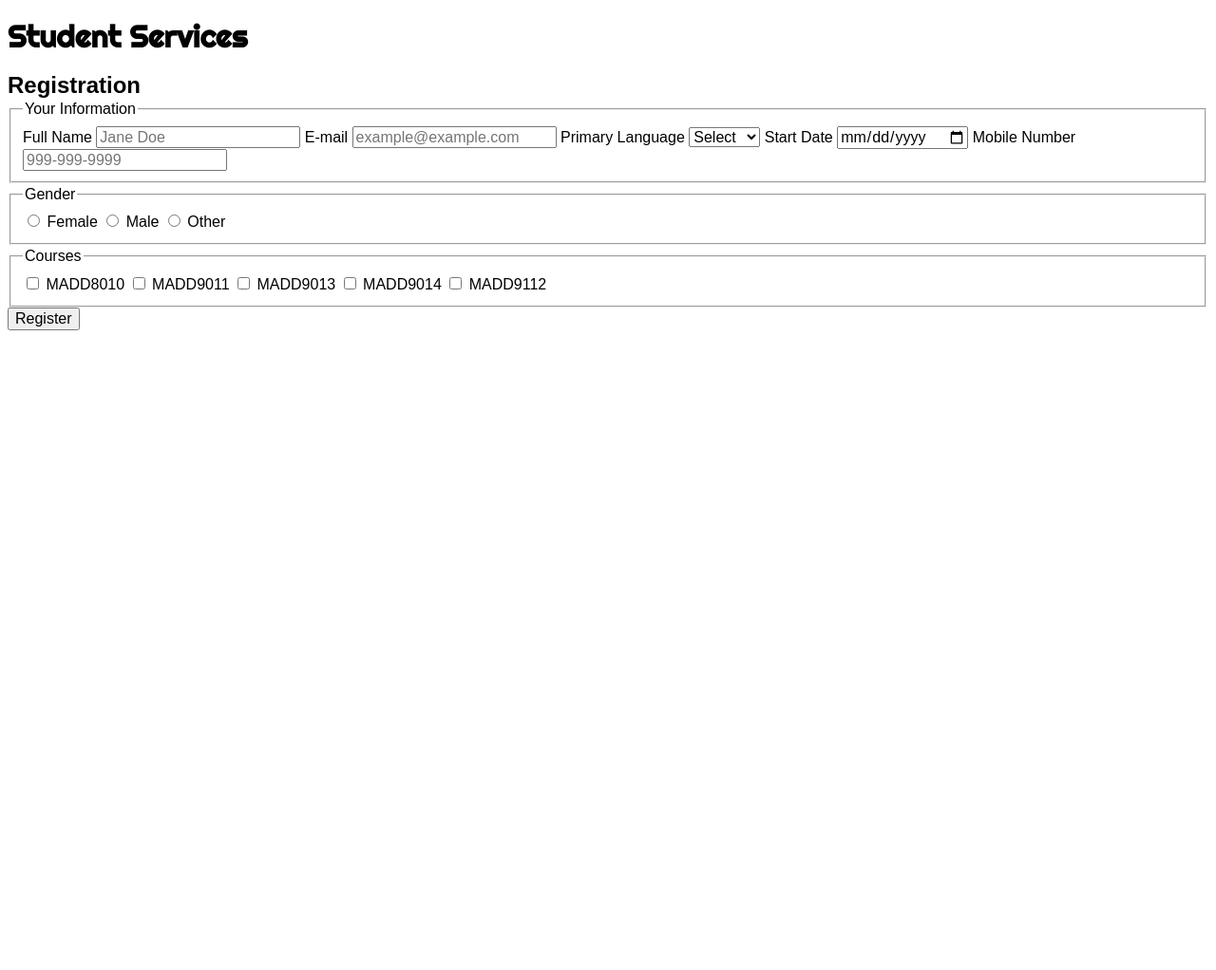
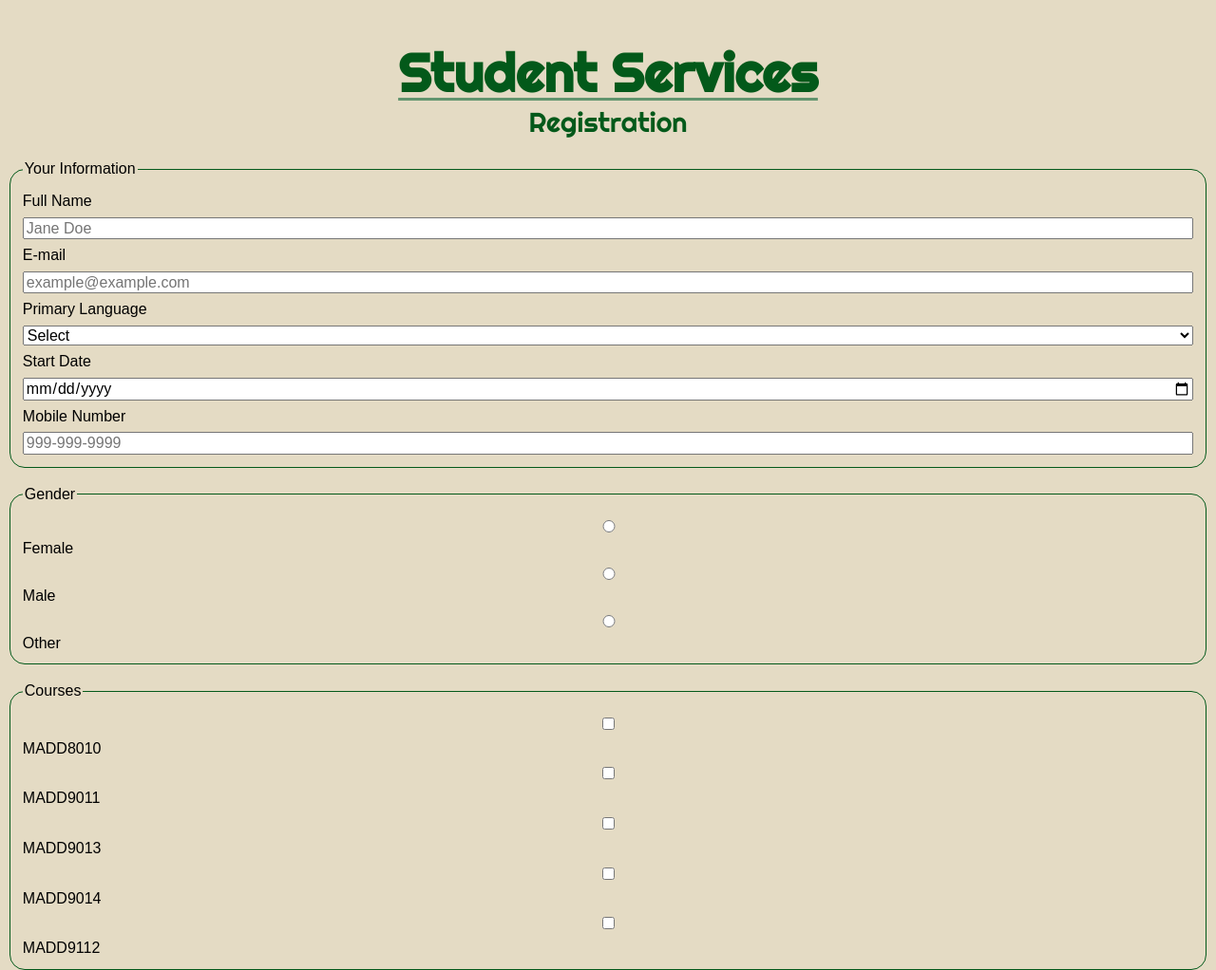
Before and after one commit to Habi0051/responsive-form, a plain HTML site: page index.html in a window 1280 px wide. Shown: the top 1022 px of the page at 95% size. Before the commit the page ends 821 px from the top, so only its background shows below. Drawn offline with Linux system fonts and the light colour scheme; a web font is replaced by a local one.

Commit message:
added basic css styles along with variables

```diff
--- a/css/main.css
+++ b/css/main.css
@@ -6,12 +6,48 @@
     :root{
         --font-anta: Anta, Arial, sans-serif;
         --font-righteous: Righteous, 'Arial', sans-serif;
-
+        --color-bg: hsl(43, 37%, 83%);
+        --color-text: hsl(136, 93%, 18%);
+        --color-accent: hsl(136, 21%, 48%);
+        --radius: 1rem;
     }
-    h1{
+    .site-header{
+        display: grid;
+        justify-items: center;
         font-family: var(--font-righteous);
+        color: var(--color-text)
+    }
+    .site-header__title{
+        font-size: clamp(1.75rem, 9vw, 3.5rem);
+        text-wrap: nowrap;
+        text-decoration: underline;
+        text-decoration-color: var(--color-accent);
+        text-decoration-thickness: 0.2rem;
+        text-underline-offset: 0.4rem;
+    }
+    .site-header__sub{
+        font-size: 1.8rem;
+        padding-top: 0;
+        padding-bottom: 1rem;
+        margin: 0;
     }
     body{
+        background-color: var(--color-bg);
         font-family: var(--font-anta);
     }
+    .register-form{
+        display: grid;
+        gap: 1rem;
+    }
+    .register-form__group{
+        display: grid;
+        gap: 0.5rem;
+        border: none;
+        padding: 0;
+    }
+    .register-form__group{
+        border: 1px solid var(--color-text);
+        padding: 0.8rem;
+        border-radius: var(--radius);
+    }
 }
--- a/index.html
+++ b/index.html
@@ -15,10 +15,11 @@
             Student Services
         </h1>
 
+    <p class="site-header__sub">
+            Registration
+    </p>
+
     </header>
-    <h2 class="site-header__sub">
-            Registration
-    </h2>
     <main class="content">
         <form class="register-form" action="#" method="post">
 
```
